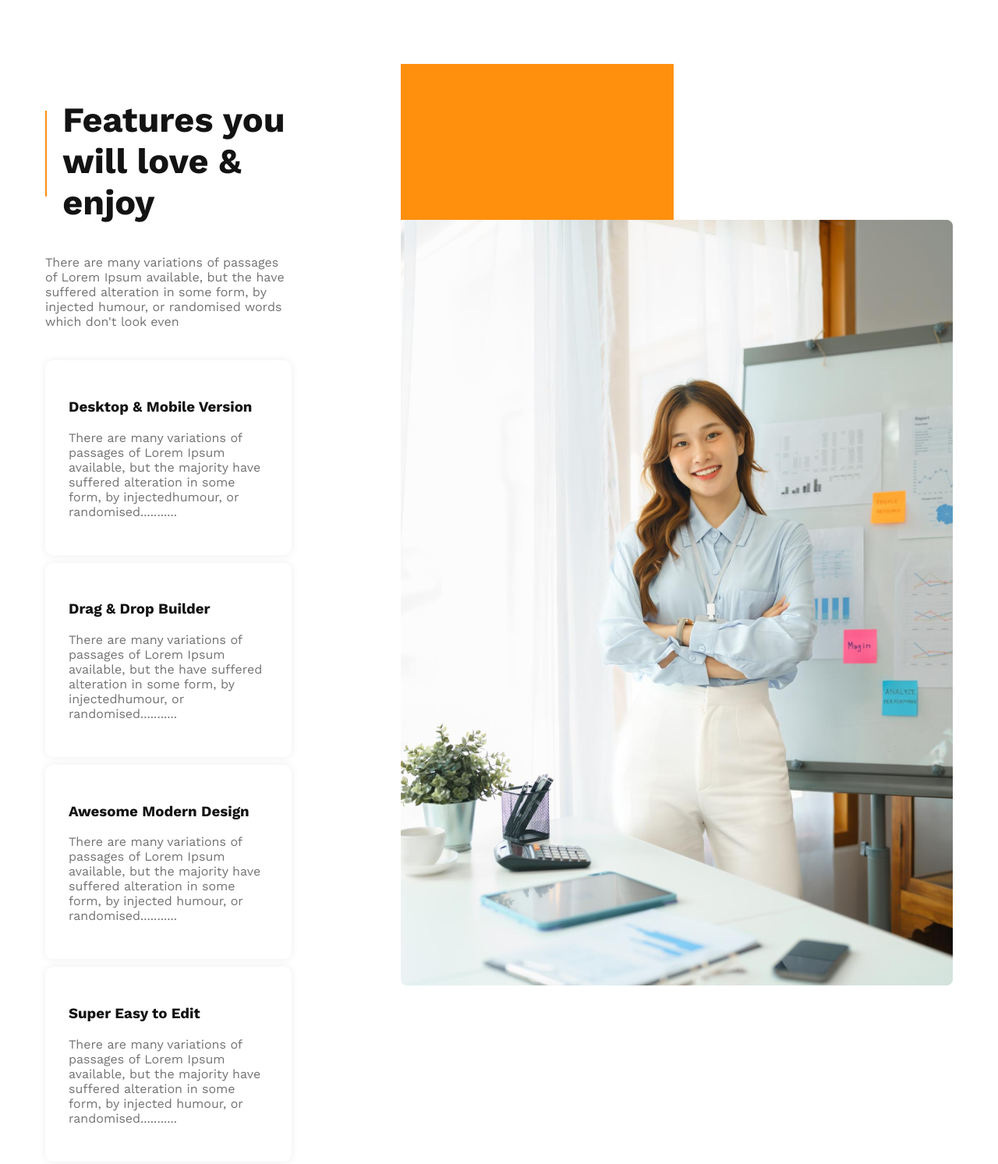
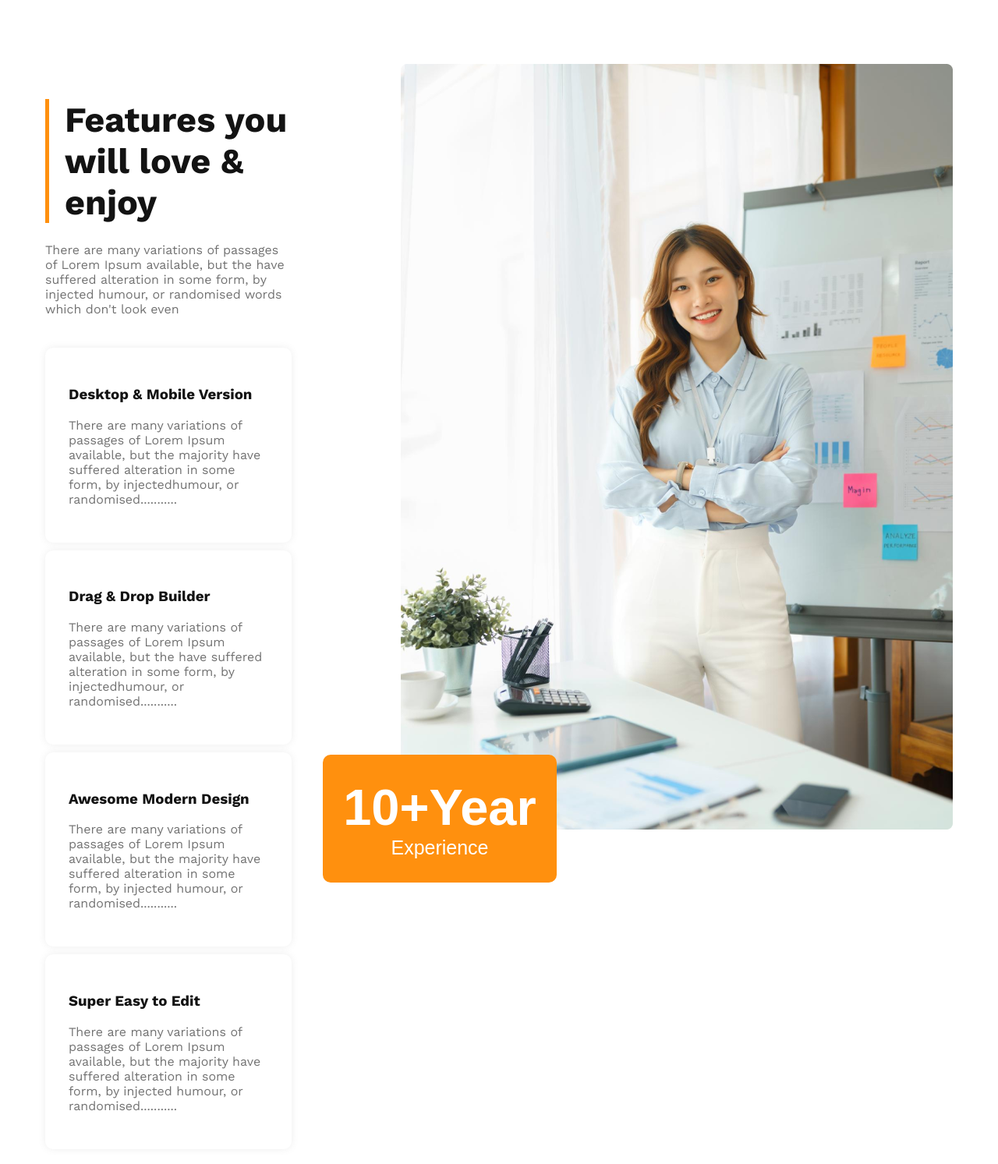
Before and after one commit to jubayer2007/Module, a plain HTML site: page index.html in a window 1280 px wide. Shown: the part 1955-3448 px from the top of the page at 78% size. Drawn offline with nearby package versions, Linux system fonts and the light colour scheme.

Commit message:
solved problem

```diff
--- a/index.html
+++ b/index.html
@@ -73,12 +73,10 @@
         <section class="features-page-container">
             <div class="features-container">
                 <div class="features-head">
-                    <div class="for-line">
-                        <div class="line"></div>
-                        <h3 class="features-title dark-1">
-                            Features you will love & enjoy
-                        </h3>
-                    </div>
+                    <h3 class="features-title dark-1">
+                        Features you will love & enjoy
+                    </h3>
+
                     <p class="features-description dark-3">
                         There are many variations of passages of Lorem Ipsum available, but the have suffered
                         alteration in some form, by injected humour, or randomised words which don't look even
@@ -111,11 +109,14 @@
                             alteration in some form, by injected humour, or randomised...........</p>
                     </div>
                 </div>
-
             </div>
             <div class="architect-image">
-                <div class="experience"></div>
                 <img src="./images/architect.png" alt="">
+                <button class="experience">
+                    <span class="year">10+Year</span>
+                    <br>
+                    <span class="expert">Experience</span>
+                </button>
             </div>
         </section>
 
--- a/styles/style.css
+++ b/styles/style.css
@@ -159,14 +159,10 @@ nav a{
     background-color: #FF900E;
 }
 
-.for-line{
-    display: flex;
-    align-items: center;
-    gap: 20px;
-}
-
 .features-title{
+    border-left: 5px solid #FF900E;
     margin-bottom: 25px;
+    padding-left: 20px;
     font-size: 45px;
     font-weight: 700;
 }
@@ -176,11 +172,29 @@ nav a{
 }
 
 .experience{
-    height: 200px;
-    width: 350px;
+    text-align: center;
+    border: 0px solid;
+    border-radius: 10px;
     background-color: #FF900E;
-    position: relative;
+    width: 300px;
+    padding:30px 0px;
+    margin-top: -100px;
+    margin-left: -100px;
 }
+
+.year{
+    font-size: 65px;
+    font-weight: 700;
+    color: #ffffff;
+}
+
+
+.expert{
+    font-size: 25px;
+    font-weight: 400;
+    color: #ffffff;
+}
+
 
 /* facts-page-container style */
 
@@ -188,11 +202,11 @@ nav a{
     font-size: 45px;
     font-weight: 700;
     margin-bottom: 25px;
-    margin-left: 250px;
+    margin-left: 150px;
 }
 
 .facts-description{
-    margin-left: 250px;
+    margin-left: 150px;
 }
 
 .facts{
```
